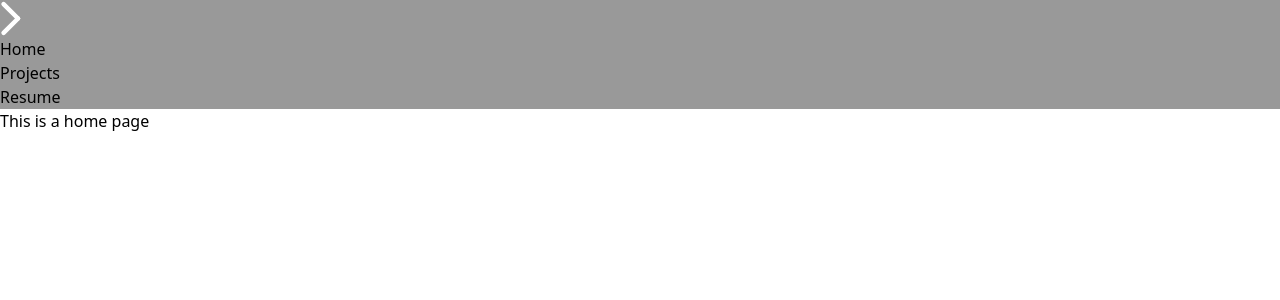
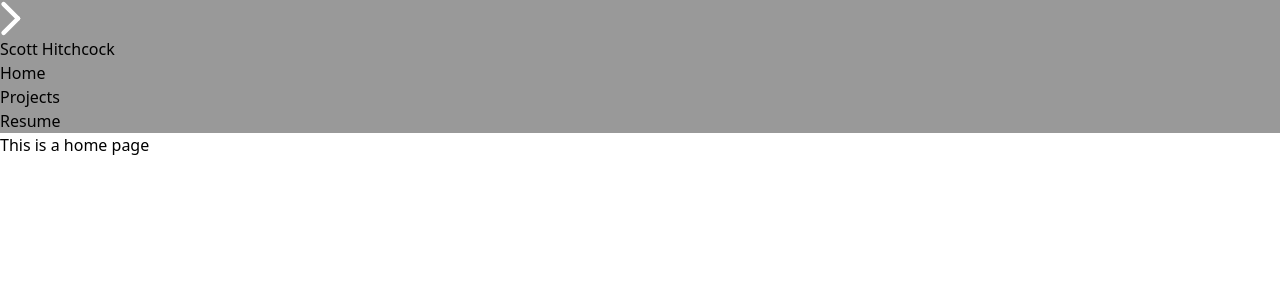
Before and after one commit to scotthitch/s-hitchcock-website, a Vue app: page / in a window 1280 px wide. Shown: the top 300 px of the page. Built offline with nearby package versions, Linux system fonts and the light colour scheme.

Commit message:
feat: add in 'Scott Hitchcock' header.
also remove some unused functions for the navbar

```diff
--- a/src/components/Navbar2.vue
+++ b/src/components/Navbar2.vue
@@ -1,18 +1,5 @@
 <script setup lang="ts">
-import { ref } from 'vue'
-const showNavbar = ref(false);
 
-
-
-const expandNavbar = () => {
-    console.log('on')
-    showNavbar.value = true;
-}
-
-const collapseNavbar = () => {
-    console.log('off')
-    showNavbar.value = false;
-}
 </script>
 
 <template>
@@ -20,19 +7,27 @@ const collapseNavbar = () => {
 <div class="fixed z-30 top-0 bottom-0 left-0 flex items-center">
     <div
         class="group w-12 h-20 hover:w-[15vw] hover:h-screen transition-all ease-in-out duration-[450ms] rounded-r-2xl flex flex-col justify-center items-center"
-        @mouseover="expandNavbar"
-        @mouseleave="collapseNavbar"
         style="background-color: rgba(0, 0, 0, 0.4);"
         >
         <img  src="../assets/arrow.svg" alt="arrow-icon" class="absolute opacity:100 group-hover:opacity-0 scale-100 group-hover:scale-0 transition-all ease-in-out duration-[450ms]"/>
-        <div class="opacity-0 group-hover:opacity-100 scale-0 group-hover:scale-100 flex flex-col justify-center gap-12 text-white font-semibold h-full text-xl transition-all ease-in-out duration-[450ms] w-full pr-4">
-            <div class="flex justify-end">
+        <div class="opacity-0 group-hover:opacity-100 scale-0 group-hover:scale-100 flex flex-col justify-center gap-12  h-full transition-all ease-in-out duration-[450ms] w-full pr-4">
+            <div class="absolute top-0 pt-6 w-full px-4">
+                <p class="flex justify-end text-white text-xl  font-bold">
+                    Scott Hitchcock
+                </p>
+                <!-- <p class="flex justify-end  font-bold">
+                    Hitchcock
+                </p> -->
+
+
+            </div>
+            <div class="flex justify-end text-white text-3xl font-semibold">
                 <router-link to="/">Home</router-link>
             </div>
-            <div class="flex justify-end">
+            <div class="flex justify-end text-white text-3xl font-semibold">
                 <router-link to="/projects">Projects</router-link>
             </div>
-            <div class="flex justify-end">
+            <div class="flex justify-end text-white text-3xl font-semibold">
                 <router-link to="/resume" class="">Resume</router-link>
             </div>
 
```
